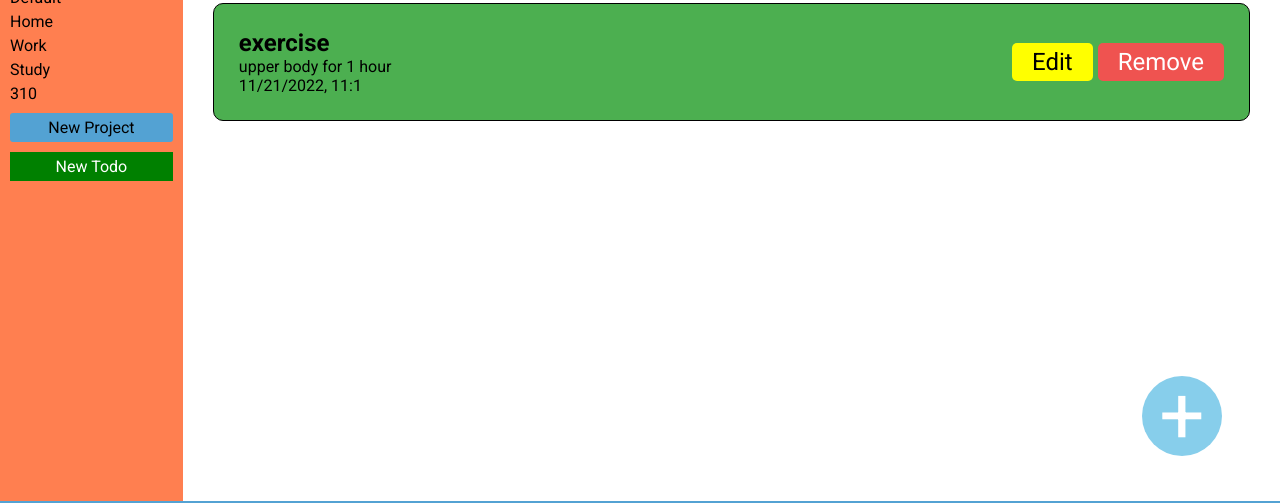
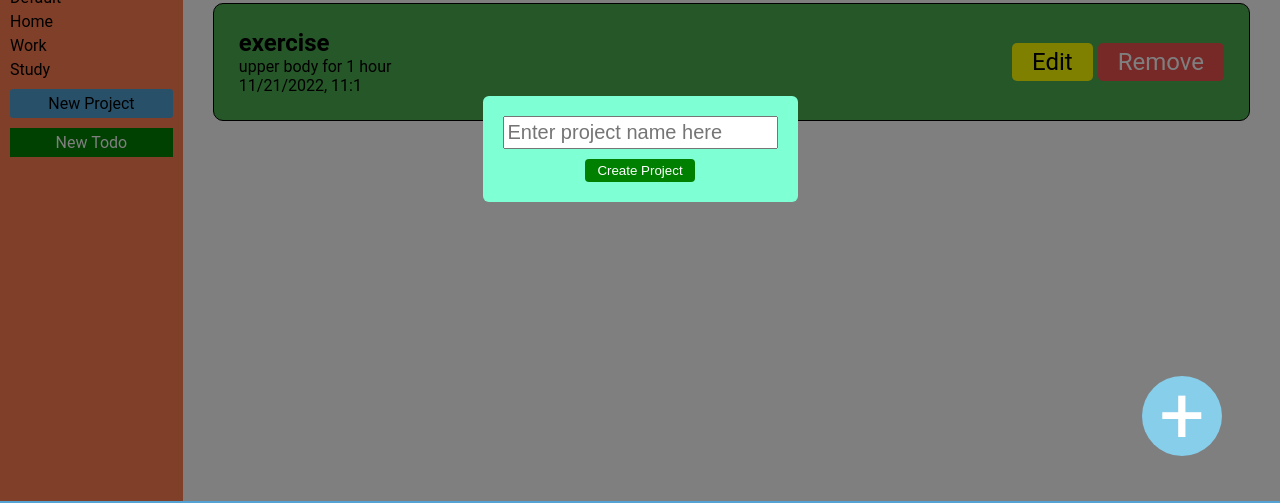
Before and after one commit to kbly538/todo-top, a website built with webpack: page src/index.html in a window 1280 px wide. Both pictures are taken after a click on the element "New Project". Shown: the part 251-754 px from the top of the page. Built offline with nearby package versions, Linux system fonts and the light colour scheme.

Commit message:
project form

```diff
--- /dev/null
+++ b/src/css/createProjectForm.css
@@ -0,0 +1,48 @@
+#new-project-form-container {
+    background-color: rgba(0,0,0,0.5);
+    position: absolute;
+    left: 0;
+    top: 0;
+    display: flex;
+    justify-content: center;
+    align-items: center;
+    width: 100%;
+    height: 100%;
+    transform: translateX(-4000px);
+    opacity: 0;
+    transition: opacity 0.3s, transform 0.5s;
+}
+
+#new-project-form-container form {
+    background-color: aquamarine; /* TODO: VARIABLE*/
+    width: fit-content;
+    height: fit-content;
+    padding: 20px;
+    border-radius: 6px;
+    display: flex;
+    flex-direction: column;
+}
+
+#new-project-form-container form > input {
+    font-size: 20px;
+    padding: 3px;
+}
+
+
+#new-project-form-container form > button {
+    border-style: none;
+    width: fit-content;
+    padding: 4px 12px;
+    border-radius: 4px;
+    margin: 10px auto 0 auto;
+    text-align: center;
+    background-color: green; /* TODO: Change this color*/
+    color: white;
+}
+
+
+#new-project-form-container.active {
+    opacity: 1;
+    transform: translate(0, 0);
+    transition: 0.5s;
+}
--- a/src/css/style.css
+++ b/src/css/style.css
@@ -1,3 +1,17 @@
+:root {
+    /* Background colors */
+    --header-background-color: rgb(83, 162, 211);
+    --body-background-color: rgba(255, 255, 255, 0);
+    --form-background-color: rgb(56, 80, 91);
+    --footer-background-color: rgb(83, 162, 211);
+    --grid-container-background-color: rgb(209, 242, 242);
+    --sidebar-background-color: coral;
+    --create-new-project-btn-color: rgb(83, 162, 211);
+    --todo-form-wrapper-active-bc: rgba(35, 35, 35, 0.702);
+    --todo-form-wrapper-inactive-bc: rgba(35, 35, 35, 0.702);
+    --fab-background-color: skyblue;
+}
+
 @import url('https://fonts.googleapis.com/css2?family=Roboto:wght@100;300;400;500;700&display=swap');
 *, ul, li {
     box-sizing: border-box;
@@ -10,7 +24,7 @@ html{
     height: 100%;
     margin: 0;
     padding: 0;
-    background-color: rgba(255, 255, 255, 0);
+    background-color: var(--body-background-color);
     font-family: 'Roboto', sans-serif;
     overflow-x: hidden;
 
@@ -26,7 +40,7 @@ body {
     width: 100%;
     height: 3rem;
     padding: 3px;
-    background-color: rgb(83, 162, 211);
+    background-color: var(--header-background-color);
     display: flex;
     justify-content: space-between;
     align-items: center;
@@ -50,7 +64,7 @@ body {
 .grid-container {
     height: calc(100vh - 3rem);
     display: grid;
-    background-color: rgb(209, 242, 242);
+    background-color: var(--grid-container-background-color);
     grid-template-columns: 1fr 6fr;
     grid-template-rows: auto;
 }
@@ -58,7 +72,7 @@ body {
 
 /* SIDEBAR */
 .sidebar {
-    background-color: coral;
+    background-color: var(--sidebar-background-color);
     padding: 10px;
 }
     /* SIDEBAR HEADING*/
@@ -81,7 +95,7 @@ body {
         }
 
         .create-new-project.btn {
-            background-color: rgb(83, 162, 211);
+            background-color: var(--create-new-project-btn-color);
             padding: 5px;
             border-radius: 3px;
             text-align: center;
@@ -118,7 +132,7 @@ body {
     left: 0;
     width: 100%;
     height: 100%;
-    background-color: rgba(35, 35, 35, 0.702);
+    background-color: var(--todo-form-wrapper-active-bc);
     display: flex;
     align-items: center;
     justify-content: center;
@@ -128,7 +142,7 @@ body {
     .todo-form-wrapper-active > form {
         width: 400px;
         height: fit-content;
-        background-color: rgb(102, 169, 169);
+        background-color: var(--form-background-color);
         display: flex;
         flex-direction: column;
         align-items: flex-start;
@@ -159,7 +173,7 @@ body {
     left: 0;
     width: 100%;
     height: 100%;
-    background-color: rgba(35, 35, 35, 0.702);
+    background-color: var(--todo-form-wrapper-inactive-bc);
     display: flex;
     align-items: center;
     justify-content: center;
@@ -174,7 +188,7 @@ body {
     width: 100%;
     height: 3rem;
     padding: 3px;
-    background-color: rgb(83, 162, 211);
+    background-color: var(--footer-background-color);
     color: white;
     display: flex;
     justify-content: center;
@@ -203,7 +217,7 @@ body {
     height: 5rem;
     border-radius: 50%;
     position: absolute;
-    background-color: skyblue;
+    background-color: var(--fab-background-color);
     color: white;
     font-size: 5rem;
     display: flex;
@@ -232,3 +246,12 @@ body {
     scale: 0;
     transition: all 0.5s;
 }
+
+#submitBtn, #editBtn{
+    background-color: #4CAF50;
+    padding: 2px 20px;
+    margin: 5px auto;
+    font-size: 24px;
+    border-radius: 4px;
+    color: white
+}
--- a/src/index.js
+++ b/src/index.js
@@ -3,6 +3,7 @@ import {createTodoItem} from "./js/model/toDoItem/toDoItemOperations";
 import {createProject} from "./js/model/toDoProject/toDoProjectOperations"
 import "./css/style.css"
 import "./css/todoListItem.css"
+import "./css/createProjectForm.css"
 import "./js/ui/footer/footer"
 import "./js/ui/sidebar/projects"
 import "./js/ui/main_content/displayProjectDetails"
@@ -10,6 +11,7 @@ import "./js/ui/sidebar/newToDoForm/newTodoForm"
 import "./js/ui/components/floatingActionButton"
 import { updateProjectList } from "./js/ui/sidebar/projects";
 import { displayProjectDetails } from "./js/ui/main_content/displayProjectDetails";
+import { displayNewProjectForm, initProjectForm } from "./js/ui/sidebar/newProject/newProject";
 
 
 const todoArgs1 = ['exercise', 'upper body for 1 hour', PRIORITIES.HIGH]
@@ -37,4 +39,5 @@ homeProject.addTodo(todo3)
 workProject.addTodo(todo4)
 studyProject.addTodo(todo5)
 displayProjectDetails(1)
+initProjectForm();
 updateProjectList()
--- a/src/js/ui/components/projectDetails.js
+++ b/src/js/ui/components/projectDetails.js
@@ -59,7 +59,7 @@ const createProjectDetailsComponent = (project)=>{
         if (todoDueDate.textContent !== 'Invalid Date') todoDetailsWrapper.appendChild(todoDueDate);
 
         //////////////////////////////////////////////////////////////////////////
-        // SEPERATE THIS LOGIC LATER
+        // TODO: SEPERATE THIS LOGIC LATER
         const buttonsWrapper = createButtonsWrapper();
         const editButton = createEditButton();
         const removeButton = createRemoveButton();
--- /dev/null
+++ b/src/js/ui/sidebar/newProject/newProject.js
@@ -0,0 +1,90 @@
+import Project from "../../../model/toDoProject/todoProject"
+import createProject from "../../../model/toDoProject/toDoProjectOperations";
+import { updateProjectList } from "../projects";
+
+const createNewProjectForm = ()=>{
+
+    // Container for the form
+    const newProjectFormContainer = document.createElement('div');
+    newProjectFormContainer.id = 'new-project-form-container';
+
+
+
+
+
+    // Form
+    const form = document.createElement('form');
+    form.id = 'new-project-form';
+    const formElements = [];
+
+
+    // Title input label
+    const lblTitle = document.createElement('label');
+    lblTitle.setAttribute('for', 'title');
+
+    // Title input
+    const inptTitle = document.createElement('input');
+    inptTitle.type = 'text';
+    inptTitle.id = 'title';
+    inptTitle.name = 'title';
+    inptTitle.minLength = 2; // TODO: Validation
+    inptTitle.maxLength = 10; // TODO: Validation
+    inptTitle.required = true;
+    inptTitle.placeholder = 'Enter project name here'
+
+
+    // TODO: Add color option here;
+
+
+
+    // Submit button
+    const btnSumbit = document.createElement('button');
+    btnSumbit.type = 'submit';
+    btnSumbit.textContent = 'Create Project';
+    btnSumbit.addEventListener('click', (e)=>submitNewProject(e, inptTitle.value), false)
+
+
+    window.addEventListener('keydown', (e)=>{
+
+        const projectForm = document.querySelector('#new-project-form-container');
+
+        if (e.key !== 'Escape' ||
+            !projectForm ||
+            !projectForm.classList.contains('active'))  return;
+
+        projectForm.classList.toggle('active');
+    })
+
+
+    form.appendChild(lblTitle)
+    form.appendChild(inptTitle)
+    form.appendChild(btnSumbit);
+    newProjectFormContainer.appendChild(form);
+
+
+
+
+    return newProjectFormContainer;
+}
+
+
+
+export const displayNewProjectForm = ()=> {
+
+    const projectForm = document.getElementById('new-project-form-container');
+    projectForm.classList.toggle('active')
+
+}
+
+export const initProjectForm = () => {
+    document.querySelector('.main-content').appendChild(createNewProjectForm())
+}
+
+
+
+const submitNewProject = (e, val)=>{
+    createProject(val);
+    updateProjectList()
+    e.preventDefault();
+
+}
--- a/src/js/ui/sidebar/projects.js
+++ b/src/js/ui/sidebar/projects.js
@@ -2,6 +2,7 @@ import createProject from "../../model/toDoProject/toDoProjectOperations";
 import getProjectCollection from "../../model/projectCollection/projectCollection";
 
 import { displayProjectDetails } from "../main_content/displayProjectDetails";
+import { displayNewProjectForm } from "./newProject/newProject";
 
 const projectTab = document.querySelector('.projects-container');
 const createNewProjectBtn = document.querySelector('.create-new-project.btn')
@@ -29,6 +30,5 @@ export const updateProjectList = ()=>{
 
 // ADD NEW PROJECT
 createNewProjectBtn.addEventListener('click', ()=>{
-    createProject(String(Math.floor(Math.random() * 300 )+ 30))
-    updateProjectList()
+    displayNewProjectForm()
 })
```
